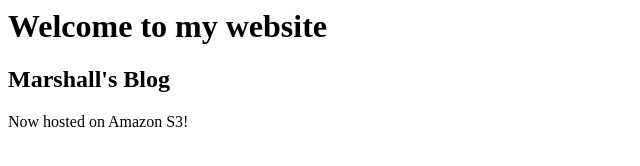
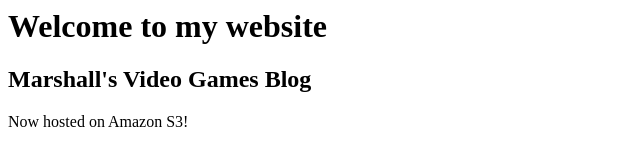
Before and after one commit to MarshallCain/infrademodeploy, a plain HTML site: page index.html in a window 1280 px wide. Shown: the whole page, without its empty margins (0-640 px from the left). Drawn offline with Linux system fonts and the light colour scheme.

Commit message:
Updated index.html

```diff
--- a/index.html
+++ b/index.html
@@ -4,7 +4,7 @@
 </head>
 <body>
   <h1>Welcome to my website</h1>
-  <h2>Marshall's Blog</h2>
+  <h2>Marshall's Video Games Blog</h2>
   <p>Now hosted on Amazon S3!</p>
 </body>
 </html>
```
